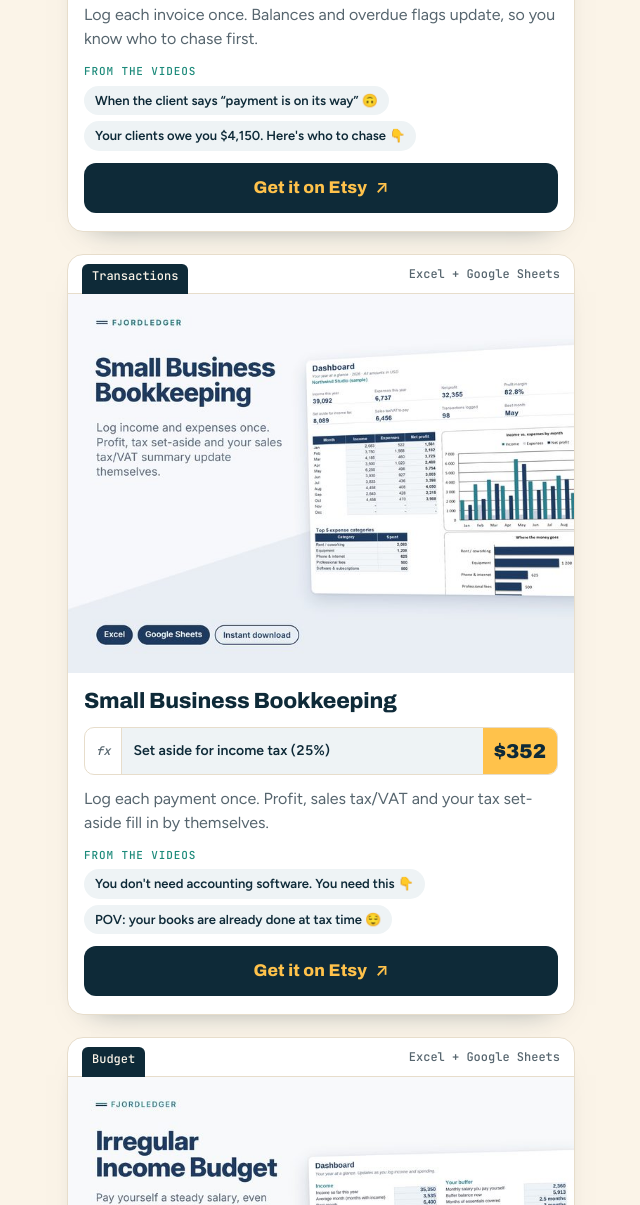
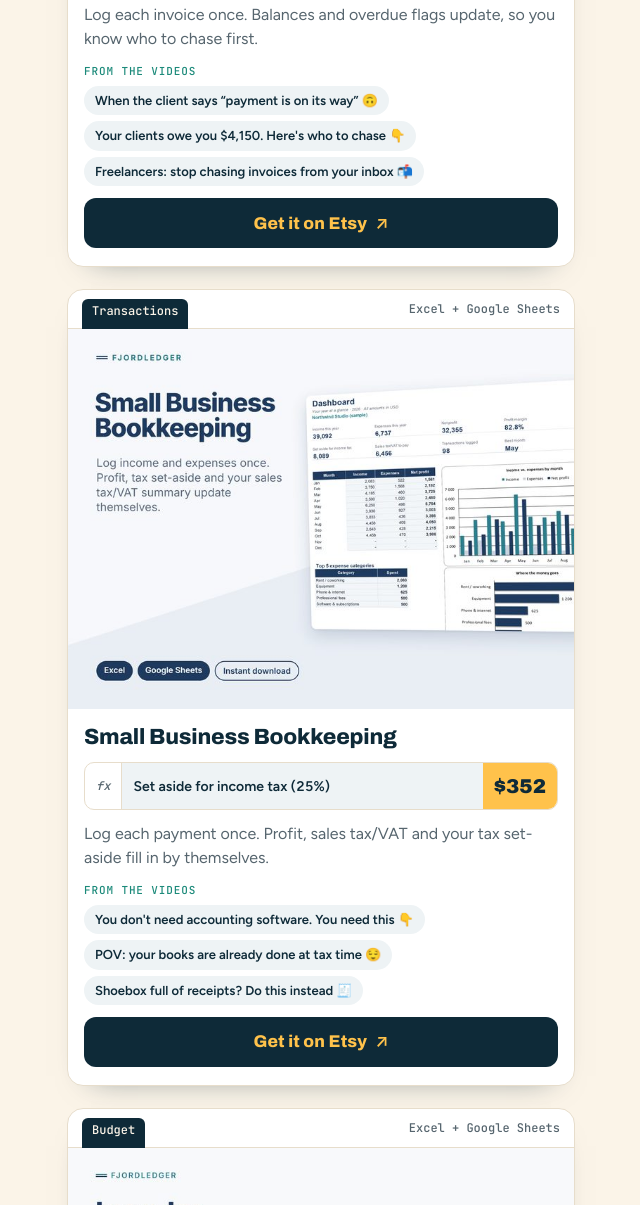
Before and after one commit to postsiamedia-ctrl/postsiamedia-ctrl.github.io, a plain HTML site: page index.html in a window 1280 px wide. Shown: the part 2373-3578 px from the top of the page, without its empty margins (319-959 px from the left). Drawn offline with Linux system fonts and the light colour scheme.

Commit message:
Update link-in-bio page

```diff
--- a/index.html
+++ b/index.html
@@ -106,7 +106,7 @@ footer p{margin:0;font-size:13px;color:var(--muted)}
 <h2>Invoice &amp; Payment Tracker</h2>
 <div class="fx" aria-label="Overdue: $4,150"><span class="fxl">fx</span><span class="fxn">Overdue</span><span class="fxv">$4,150</span></div>
 <p class="pitch">Log each invoice once. Balances and overdue flags update, so you know who to chase first.</p>
-<div class="seen"><span class="lbl">From the videos</span><ul><li>When the client says “payment is on its way” 🙃</li><li>Your clients owe you $4,150. Here&#x27;s who to chase 👇</li></ul></div>
+<div class="seen"><span class="lbl">From the videos</span><ul><li>When the client says “payment is on its way” 🙃</li><li>Your clients owe you $4,150. Here&#x27;s who to chase 👇</li><li>Freelancers: stop chasing invoices from your inbox 📬</li></ul></div>
 <a class="buy" href="https://www.etsy.com/listing/4604791123?utm_source=fjordledger_bio&amp;utm_medium=social">Get it on Etsy</a>
 </div></article>
 <article class="sheet" id="small-business-bookkeeping">
@@ -116,7 +116,7 @@ footer p{margin:0;font-size:13px;color:var(--muted)}
 <h2>Small Business Bookkeeping</h2>
 <div class="fx" aria-label="Set aside for income tax (25%): $352"><span class="fxl">fx</span><span class="fxn">Set aside for income tax (25%)</span><span class="fxv">$352</span></div>
 <p class="pitch">Log each payment once. Profit, sales tax/VAT and your tax set-aside fill in by themselves.</p>
-<div class="seen"><span class="lbl">From the videos</span><ul><li>You don&#x27;t need accounting software. You need this 👇</li><li>POV: your books are already done at tax time 😌</li></ul></div>
+<div class="seen"><span class="lbl">From the videos</span><ul><li>You don&#x27;t need accounting software. You need this 👇</li><li>POV: your books are already done at tax time 😌</li><li>Shoebox full of receipts? Do this instead 🧾</li></ul></div>
 <a class="buy" href="https://www.etsy.com/listing/4604793039?utm_source=fjordledger_bio&amp;utm_medium=social">Get it on Etsy</a>
 </div></article>
 <article class="sheet" id="irregular-income-budget">
```
